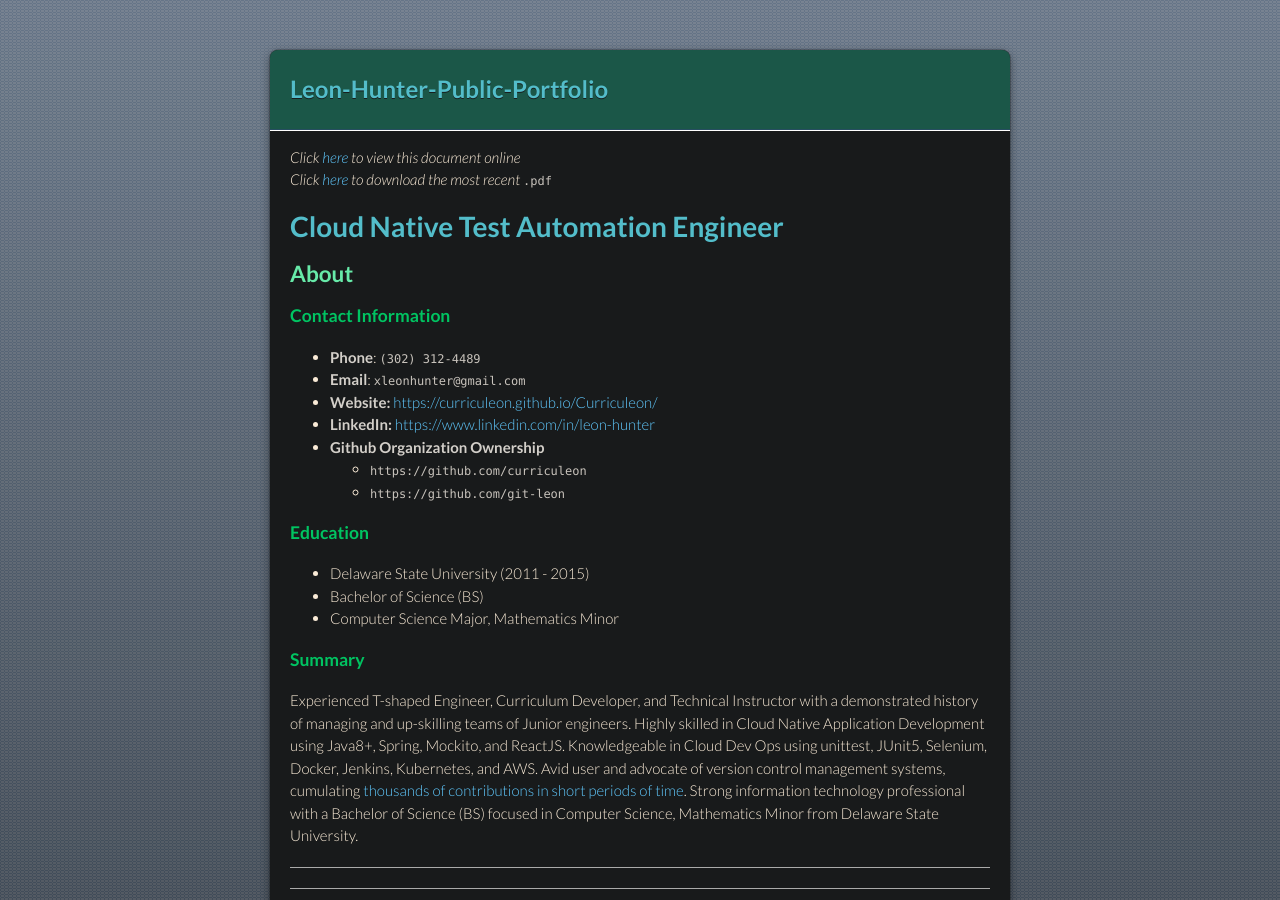
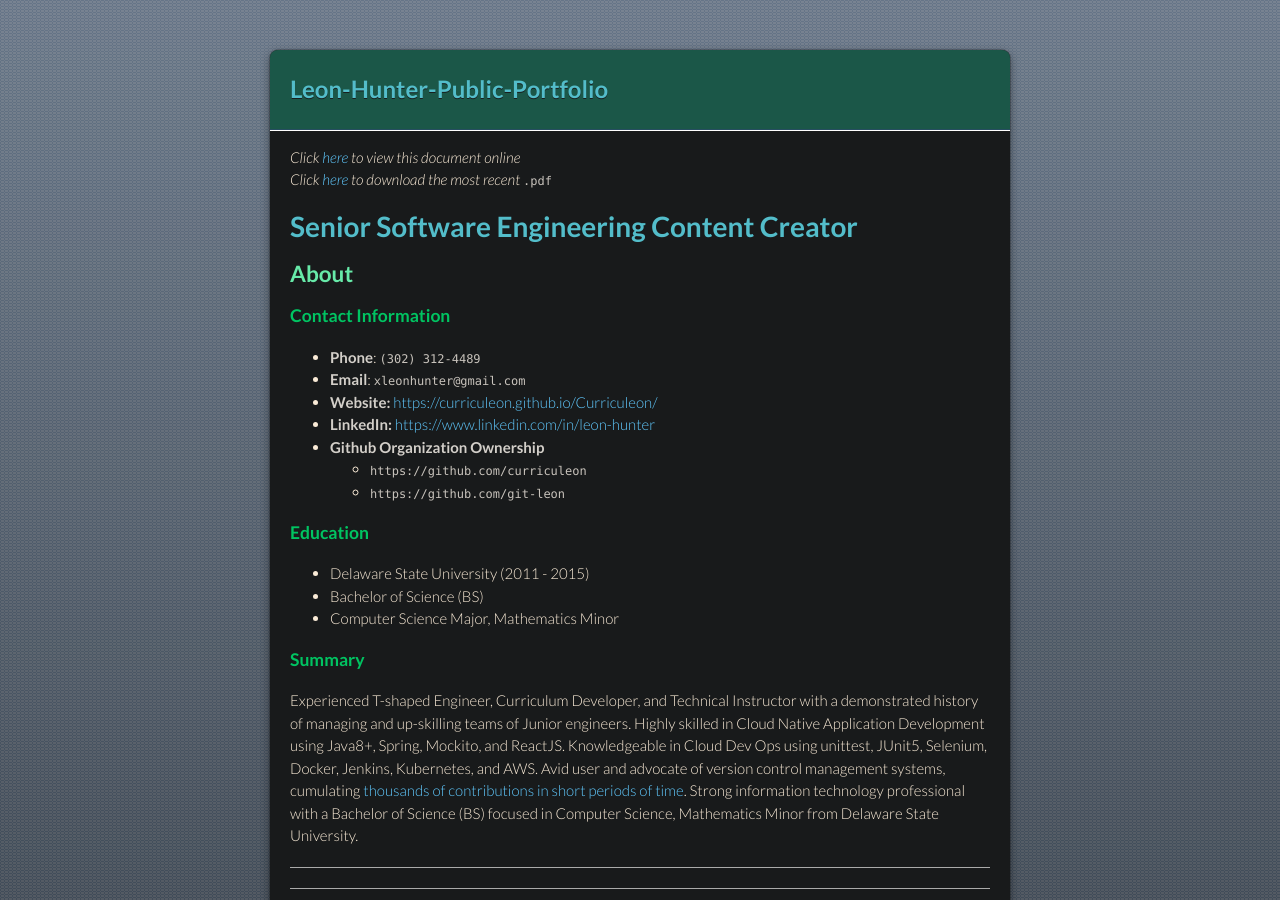
Before and after one commit to Git-Leon/Leon-Hunter-Public-Portfolio, a Jekyll site: the page built from index.md, in a window 1280 px wide and 900 px high. Built offline with Jekyll 4.4.1, drawn with Linux system fonts in a browser that asks for light colours; our own code applies the rules of GitHub Pages for plain Markdown files; the repository's description, which GitHub fills in, is left out.

Commit message:
updated header

```diff
--- a/index.md
+++ b/index.md
@@ -3,7 +3,7 @@
 _Click [here](https://git-leon.github.io/Leon-Hunter-Public-Portfolio/) to view this document online_ <br>
 _Click [here](https://github.com/Git-Leon/Leon-Hunter-Public-Portfolio/raw/master/Leon-Hunter-Public-Portfolio.pdf) to download the most recent_ `.pdf`
 
-# Cloud Native Test Automation Engineer
+# Senior Software Engineering Content Creator
 
 ## About
 
```
